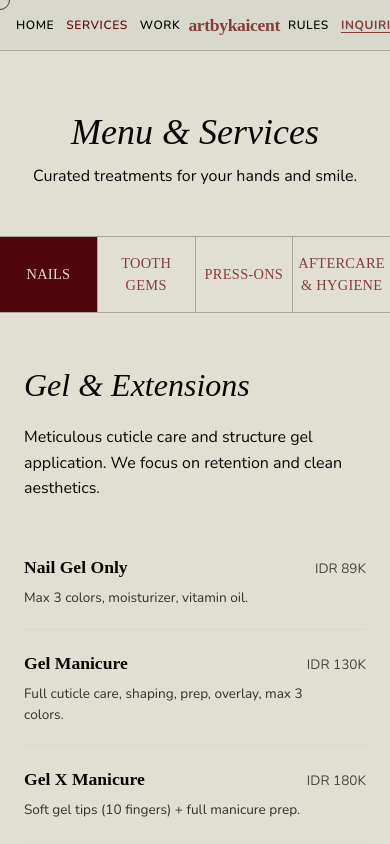
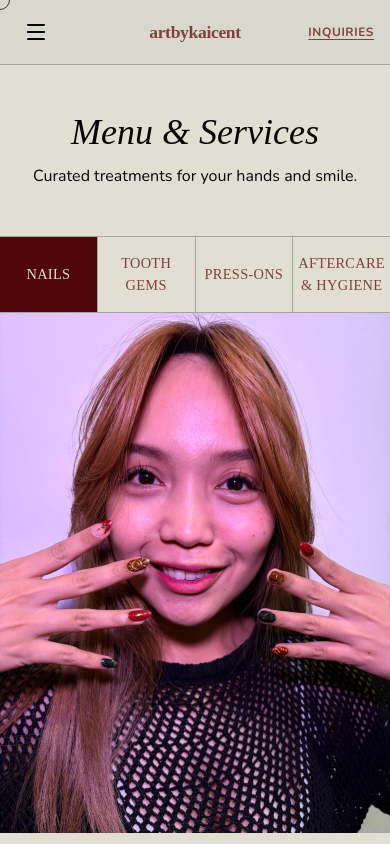
Before and after one commit to apip16x/artbykaicent, a React (Vite) app: page /services in a window 390 px wide. Shown: the top 844 px of the page. Built offline with nearby package versions, Linux system fonts and the light colour scheme; a web font is replaced by a local one.

Commit message:
update navbar and services page

```diff
--- a/src/app/about/intro/intro.tsx
+++ b/src/app/about/intro/intro.tsx
@@ -33,7 +33,7 @@ export const Intro = () => {
         <div className={styles.contentColumn}>
           <p className={styles.usp}>
             What sets us apart? We are Depok's very first Tooth Gem specialist,
-            using techniques adopted directly from Amsterdam experts—ensuring
+            using techniques adopted directly from global experts—ensuring
             the safest and most stylish application in town.
           </p>
           <p className={styles.philosophy}>
--- a/src/app/services/service-tabs/service-tabs.module.css
+++ b/src/app/services/service-tabs/service-tabs.module.css
@@ -2,7 +2,8 @@
   width: 100%;
   border-bottom: 1px solid var(--grey-120);
   background-color: var(--pearl-100);
-  position: relative;
+  position: sticky;
+  top: var(--navbar-height, 4rem);
   z-index: 40;
 }
 
--- a/src/app/services/tab-content/tab-content.module.css
+++ b/src/app/services/tab-content/tab-content.module.css
@@ -161,6 +161,12 @@
   .grid {
     min-height: auto;
   }
+  .grid .imageColumn {
+    order: -1;
+  }
+  .grid .infoColumn {
+    order: 0;
+  }
   .infoColumn {
     padding: 3rem 1.5rem;
   }
--- a/src/components/navbar/navbar.module.css
+++ b/src/components/navbar/navbar.module.css
@@ -26,6 +26,27 @@
 }
 
 .left {
+  display: flex;
+  gap: 2rem;
+  align-items: center;
+}
+
+.menuButton {
+  display: none;
+  align-items: center;
+  justify-content: center;
+  padding: 0.5rem;
+  background: none;
+  border: none;
+  color: inherit;
+  cursor: pointer;
+  transition: opacity 0.2s ease;
+}
+.menuButton:hover {
+  opacity: 0.7;
+}
+
+.desktopLinks {
   display: flex;
   gap: 2rem;
   align-items: center;
@@ -78,6 +99,34 @@
   color: var(--red-80);
 }
 
+/* Mobile dropdown */
+.dropdown {
+  display: none;
+  flex-direction: column;
+  padding: 0 1rem 1rem;
+  gap: 0.5rem;
+  overflow: hidden;
+  border-top: 1px solid var(--grey-120);
+}
+
+.dropdownLink {
+  font-family: var(--font-body);
+  font-weight: 600;
+  font-size: 0.9rem;
+  text-transform: uppercase;
+  letter-spacing: 0.05em;
+  color: inherit;
+  text-decoration: none;
+  padding: 0.5rem 0;
+  transition: color 0.2s ease, opacity 0.2s ease;
+}
+.dropdownLink:hover {
+  opacity: 0.7;
+}
+.dropdownLink.active {
+  color: var(--red-100);
+}
+
 /* Tablet */
 @media (max-width: 1023px) {
   .navbar {
@@ -103,14 +152,25 @@
 @media (max-width: 767px) {
   .navbar {
     padding: 0.75rem 1rem;
+    flex-direction: column;
+    align-items: stretch;
   }
   .container {
     grid-template-columns: 1fr auto 1fr;
     gap: 0.5rem;
   }
+  .menuButton {
+    display: flex;
+  }
+  .desktopLinks {
+    display: none;
+  }
   .left {
     gap: 0.75rem;
     justify-content: flex-start;
+  }
+  .right .rulesLink {
+    display: none;
   }
   .right {
     gap: 0.75rem;
@@ -123,4 +183,7 @@
   .cta {
     font-size: 0.75rem;
   }
+  .dropdown {
+    display: flex;
+  }
 }
--- a/src/components/navbar/navbar.tsx
+++ b/src/components/navbar/navbar.tsx
@@ -1,11 +1,22 @@
-import { motion } from 'framer-motion';
-import { NavLink } from 'react-router-dom';
+import { useState, useEffect } from 'react';
+import { motion, AnimatePresence } from 'framer-motion';
+import { NavLink, useLocation } from 'react-router-dom';
+import { Menu, X } from 'lucide-react';
 import { Button } from '@/components/button/button';
 import { TransitionNavLink } from '@/components/page-transition/TransitionNavLink';
 import { TransitionLink } from '@/components/page-transition/TransitionLink';
 import styles from './navbar.module.css';
 
 export const Navbar = () => {
+  const [menuOpen, setMenuOpen] = useState(false);
+  const location = useLocation();
+
+  const closeMenu = () => setMenuOpen(false);
+
+  useEffect(() => {
+    setMenuOpen(false);
+  }, [location.pathname]);
+
   return (
     <motion.nav
       className={`${styles.navbar} ${styles.pagePearl}`}
@@ -15,18 +26,46 @@ export const Navbar = () => {
     >
       <div className={styles.container}>
         <div className={styles.left}>
-          <TransitionNavLink to="/" className={({ isActive }) => `${styles.link} ${isActive ? styles.active : ''}`} end>Home</TransitionNavLink>
-          <TransitionNavLink to="/services" className={({ isActive }) => `${styles.link} ${isActive ? styles.active : ''}`}>Services</TransitionNavLink>
-          <TransitionNavLink to="/work" className={({ isActive }) => `${styles.link} ${isActive ? styles.active : ''}`}>Work</TransitionNavLink>
+          <button
+            type="button"
+            className={styles.menuButton}
+            onClick={() => setMenuOpen((o) => !o)}
+            aria-label={menuOpen ? 'Close menu' : 'Open menu'}
+            aria-expanded={menuOpen}
+          >
+            {menuOpen ? <X size={24} /> : <Menu size={24} />}
+          </button>
+          <div className={styles.desktopLinks}>
+            <TransitionNavLink to="/" className={({ isActive }) => `${styles.link} ${isActive ? styles.active : ''}`} end>Home</TransitionNavLink>
+            <TransitionNavLink to="/services" className={({ isActive }) => `${styles.link} ${isActive ? styles.active : ''}`}>Services</TransitionNavLink>
+            <TransitionNavLink to="/work" className={({ isActive }) => `${styles.link} ${isActive ? styles.active : ''}`}>Work</TransitionNavLink>
+          </div>
         </div>
-        <TransitionLink to="/" className={styles.logo}>
+        <TransitionLink to="/" className={styles.logo} onClick={closeMenu}>
           artbykaicent
         </TransitionLink>
         <div className={styles.right}>
-          <NavLink to="/rules" className={({ isActive }) => `${styles.link} ${isActive ? styles.active : ''}`}>Rules</NavLink>
+          <NavLink to="/rules" className={({ isActive }) => `${styles.link} ${isActive ? styles.active : ''} ${styles.rulesLink}`}>Rules</NavLink>
           <Button variant="underline" label="Inquiries" href="/book" className={styles.cta} />
         </div>
       </div>
+
+      <AnimatePresence>
+        {menuOpen && (
+          <motion.div
+            className={styles.dropdown}
+            initial={{ opacity: 0, height: 0 }}
+            animate={{ opacity: 1, height: 'auto' }}
+            exit={{ opacity: 0, height: 0 }}
+            transition={{ duration: 0.2, ease: [0.16, 1, 0.3, 1] }}
+          >
+            <TransitionNavLink to="/" className={({ isActive }) => `${styles.dropdownLink} ${isActive ? styles.active : ''}`} end>Home</TransitionNavLink>
+            <TransitionNavLink to="/services" className={({ isActive }) => `${styles.dropdownLink} ${isActive ? styles.active : ''}`}>Services</TransitionNavLink>
+            <TransitionNavLink to="/work" className={({ isActive }) => `${styles.dropdownLink} ${isActive ? styles.active : ''}`}>Work</TransitionNavLink>
+            <NavLink to="/rules" className={({ isActive }) => `${styles.dropdownLink} ${isActive ? styles.active : ''}`}>Rules</NavLink>
+          </motion.div>
+        )}
+      </AnimatePresence>
     </motion.nav>
   );
 };
--- a/src/components/page-transition/TransitionLink.tsx
+++ b/src/components/page-transition/TransitionLink.tsx
@@ -7,15 +7,17 @@ type TransitionLinkProps = {
   to: string;
   className?: string;
   children: React.ReactNode;
+  onClick?: (e: React.MouseEvent<HTMLAnchorElement>) => void;
 };
 
-export function TransitionLink({ to, className, children }: TransitionLinkProps) {
+export function TransitionLink({ to, className, children, onClick }: TransitionLinkProps) {
   const { triggerTransition } = usePageTransition();
   const location = useLocation();
   const path = to === '/about' ? '/' : to;
   const useTransition = TRANSITION_PATHS.includes(path);
 
   const handleClick = (e: React.MouseEvent<HTMLAnchorElement>) => {
+    onClick?.(e);
     if (!useTransition) return;
     const target = (e.currentTarget.getAttribute('href') ?? path) as string;
     if (target === location.pathname || (target === '/' && location.pathname === '/about')) return;
--- a/src/components/page-transition/TransitionNavLink.tsx
+++ b/src/components/page-transition/TransitionNavLink.tsx
@@ -8,15 +8,17 @@ type TransitionNavLinkProps = {
   className?: string | ((props: { isActive: boolean }) => string);
   children: React.ReactNode;
   end?: boolean;
+  onClick?: (e: React.MouseEvent<HTMLAnchorElement>) => void;
 };
 
-export function TransitionNavLink({ to, className, children, end }: TransitionNavLinkProps) {
+export function TransitionNavLink({ to, className, children, end, onClick }: TransitionNavLinkProps) {
   const { triggerTransition } = usePageTransition();
   const location = useLocation();
   const path = to === '/about' ? '/' : to;
   const useTransition = TRANSITION_PATHS.includes(path);
 
   const handleClick = (e: React.MouseEvent<HTMLAnchorElement>) => {
+    onClick?.(e);
     if (!useTransition) return;
     const target = (e.currentTarget.getAttribute('href') ?? path) as string;
     if (target === location.pathname || (target === '/' && location.pathname === '/about')) return;
--- a/src/index.css
+++ b/src/index.css
@@ -29,6 +29,9 @@
 
   --font-display: "Averia Libre", serif;
   --font-body: "Nunito", sans-serif;
+
+  /* Layout: offset for fixed navbar (sticky content stops here) */
+  --navbar-height: 4rem;
 
   /* Motion: luxury bezier, no bounce */
   --ease-luxury: cubic-bezier(0.76, 0, 0.24, 1);
```
